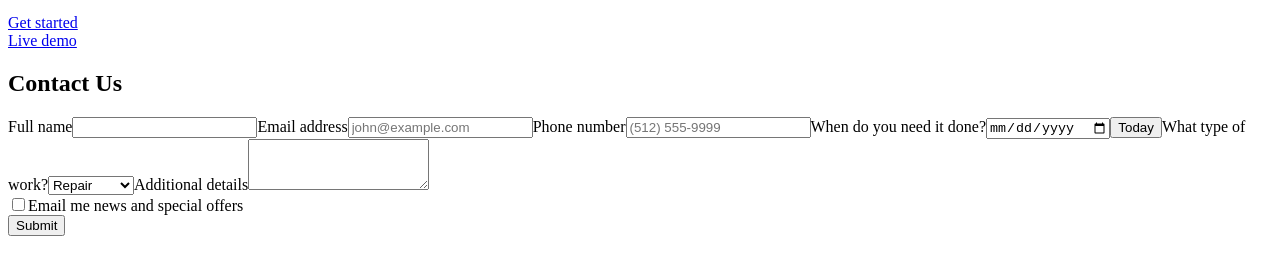
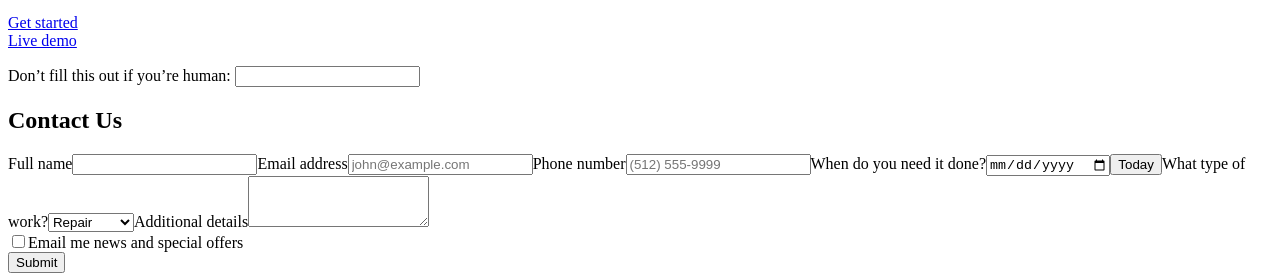
Before and after one commit to jamescary/bigskyhandyman, a Next.js app: page / in a window 1280 px wide. Shown: the part 2292-2570 px from the top of the page. Before the commit the page ends 2536 px from the top, so only its background shows below. Built offline with nearby package versions, Linux system fonts and the light colour scheme.

Commit message:
spam honeypot

```diff
--- a/components/contact.js
+++ b/components/contact.js
@@ -6,7 +6,12 @@ const handleDateToday = (e) => {
 export default function Contact() {
   return (
     <div class="py-12">
-      <form name="contact" method="POST" data-netlify="true">
+      <form name="contact" method="POST" netlify-honeypot="bot-field" data-netlify="true">
+        <p class="hidden">
+          <label>
+            Don’t fill this out if you’re human: <input name="bot-field" />
+          </label>
+        </p>
         <h2 class="text-2xl font-bold">Contact Us</h2>
         <div class="mt-8 max-w-md">
           <div class="grid grid-cols-1 gap-6">
--- /dev/null
+++ b/next.config.js
@@ -0,0 +1,4 @@
+
+          module.exports = {
+            target: 'serverless'
+          }
```
